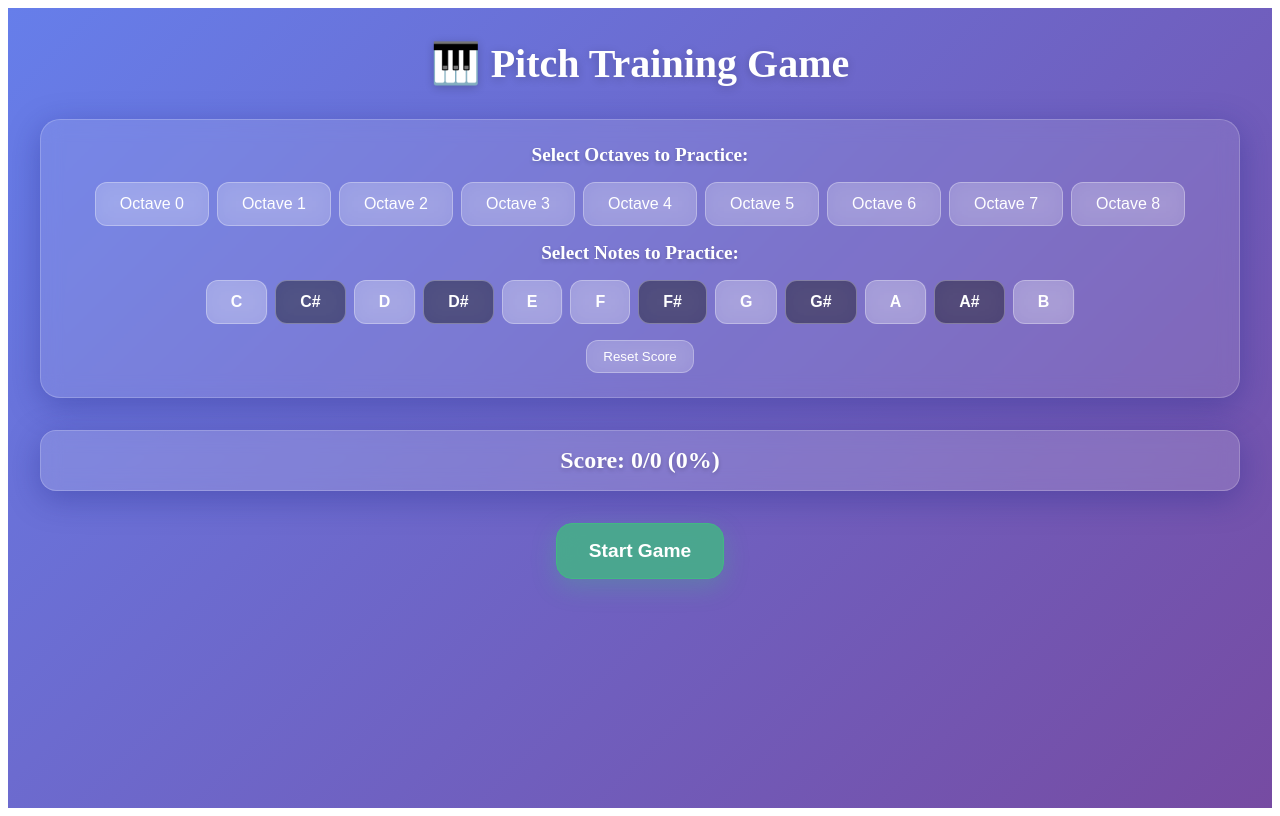
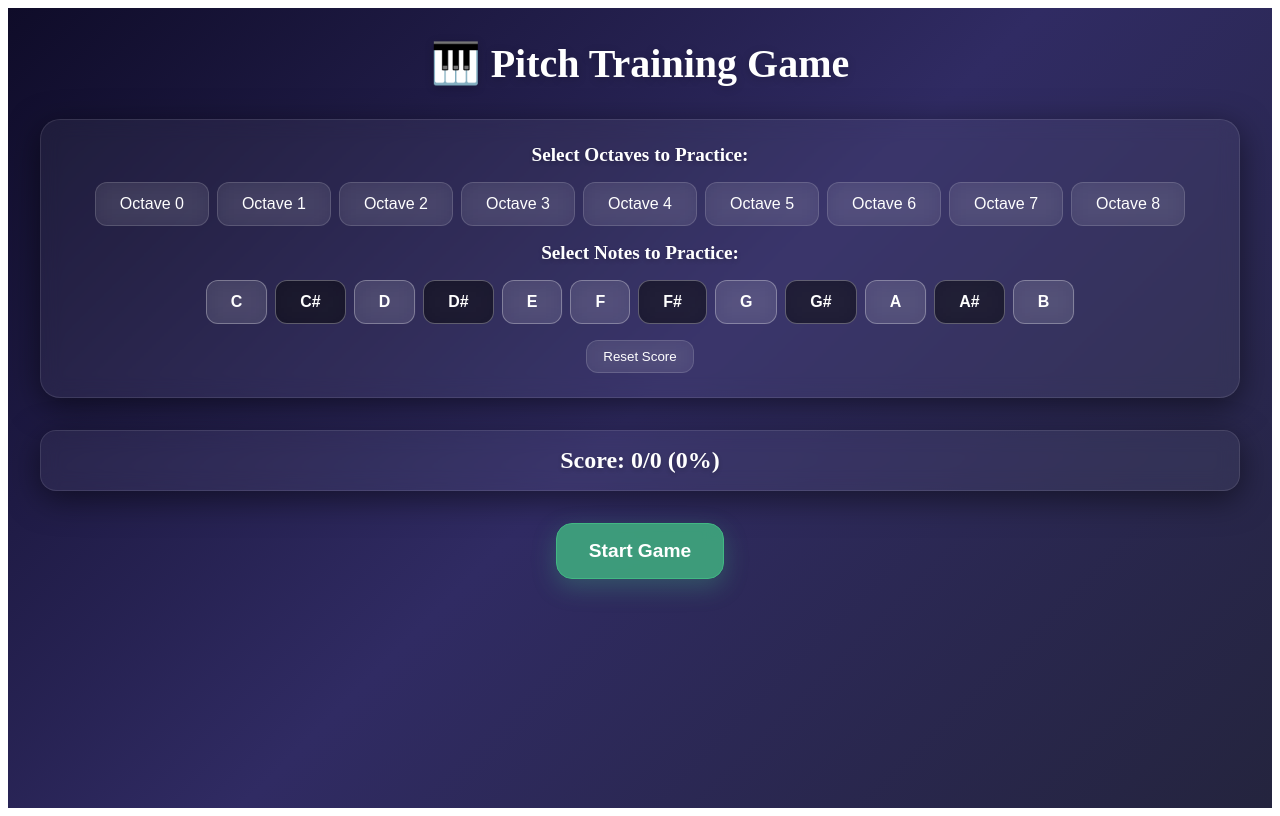
Before and after one commit to FrancqNicolas/pitch-training-v2, a Vue app: page / in a window 1280 px wide. Built offline with nearby package versions, Linux system fonts and the light colour scheme; the HTML template or start-up script is replaced by a standard one.

Commit message:
feat: add little confettis on success :)

```diff
--- a/package.json
+++ b/package.json
@@ -16,6 +16,7 @@
     "format": "prettier --write src/"
   },
   "dependencies": {
+    "canvas-confetti": "^1.9.3",
     "vue": "^3.5.22",
     "vue-router": "^4.5.1"
   },
--- a/src/App.vue
+++ b/src/App.vue
@@ -1,5 +1,6 @@
 <script setup lang="ts">
 import { ref, computed } from 'vue'
+import confetti from 'canvas-confetti'
 import piano from '../assets/notes/notes.js'
 
 const allNotes = Object.keys(piano)
@@ -13,6 +14,44 @@ const selectedNoteNames = ref<string[]>([])
 const playNote = (note: string) => {
   const audio = new Audio(piano[note])
   audio.play()
+}
+
+const triggerConfetti = () => {
+  const count = 200
+  const defaults = {
+    origin: { y: 0.7 }
+  }
+
+  function fire(particleRatio: number, opts: any) {
+    confetti({
+      ...defaults,
+      ...opts,
+      particleCount: Math.floor(count * particleRatio)
+    })
+  }
+
+  fire(0.25, {
+    spread: 26,
+    startVelocity: 55,
+  })
+  fire(0.2, {
+    spread: 60,
+  })
+  fire(0.35, {
+    spread: 100,
+    decay: 0.91,
+    scalar: 0.8
+  })
+  fire(0.1, {
+    spread: 120,
+    startVelocity: 25,
+    decay: 0.92,
+    scalar: 1.2
+  })
+  fire(0.1, {
+    spread: 120,
+    startVelocity: 45,
+  })
 }
 
 const availableOctaves = computed(() => {
@@ -60,6 +99,7 @@ const checkAnswer = (note: string) => {
   if (note === currentNote.value) {
     feedback.value = 'Correct! 🎉'
     score.value.correct++
+    triggerConfetti()
   } else {
     feedback.value = `Wrong! The correct note was ${currentNote.value}`
   }
@@ -187,7 +227,7 @@ const resetScore = () => {
 
 .container {
   min-height: 100vh;
-  background: linear-gradient(135deg, #667eea 0%, #764ba2 100%);
+  background: linear-gradient(135deg, #0f0c29 0%, #302b63 50%, #24243e 100%);
   padding: 2rem;
   text-align: center;
 }
@@ -200,14 +240,14 @@ h1 {
 }
 
 .options-section {
-  background: rgba(255, 255, 255, 0.1);
+  background: rgba(255, 255, 255, 0.05);
   backdrop-filter: blur(10px);
   -webkit-backdrop-filter: blur(10px);
-  border: 1px solid rgba(255, 255, 255, 0.2);
+  border: 1px solid rgba(255, 255, 255, 0.1);
   padding: 1.5rem;
   border-radius: 20px;
   margin-bottom: 2rem;
-  box-shadow: 0 8px 32px 0 rgba(31, 38, 135, 0.37);
+  box-shadow: 0 8px 32px 0 rgba(0, 0, 0, 0.5);
 }
 
 .options-section h3 {
@@ -232,10 +272,10 @@ h1 {
 
 .octave-btn {
   padding: 0.75rem 1.5rem;
-  background: rgba(255, 255, 255, 0.2);
+  background: rgba(255, 255, 255, 0.08);
   backdrop-filter: blur(10px);
   color: white;
-  border: 1px solid rgba(255, 255, 255, 0.3);
+  border: 1px solid rgba(255, 255, 255, 0.15);
   border-radius: 12px;
   cursor: pointer;
   transition: all 0.3s;
@@ -244,9 +284,9 @@ h1 {
 }
 
 .octave-btn:hover {
-  background: rgba(255, 255, 255, 0.3);
+  background: rgba(255, 255, 255, 0.15);
   transform: translateY(-2px);
-  box-shadow: 0 4px 12px rgba(0, 0, 0, 0.2);
+  box-shadow: 0 4px 12px rgba(0, 0, 0, 0.4);
 }
 
 .octave-btn.selected {
@@ -275,12 +315,12 @@ h1 {
 }
 
 .note-btn.white-note {
-  background: rgba(255, 255, 255, 0.25);
+  background: rgba(255, 255, 255, 0.1);
   color: white;
 }
 
 .note-btn.black-note {
-  background: rgba(0, 0, 0, 0.4);
+  background: rgba(0, 0, 0, 0.5);
   color: white;
 }
 
@@ -297,10 +337,10 @@ h1 {
 
 .reset-btn {
   padding: 0.5rem 1rem;
-  background: rgba(255, 255, 255, 0.2);
+  background: rgba(255, 255, 255, 0.08);
   backdrop-filter: blur(10px);
   color: white;
-  border: 1px solid rgba(255, 255, 255, 0.3);
+  border: 1px solid rgba(255, 255, 255, 0.15);
   border-radius: 12px;
   cursor: pointer;
   transition: all 0.3s;
@@ -308,18 +348,18 @@ h1 {
 }
 
 .reset-btn:hover {
-  background: rgba(255, 255, 255, 0.3);
+  background: rgba(255, 255, 255, 0.15);
   transform: translateY(-2px);
 }
 
 .score-board {
   margin-bottom: 2rem;
-  background: rgba(255, 255, 255, 0.15);
+  background: rgba(255, 255, 255, 0.05);
   backdrop-filter: blur(10px);
-  border: 1px solid rgba(255, 255, 255, 0.2);
+  border: 1px solid rgba(255, 255, 255, 0.1);
   padding: 1rem;
   border-radius: 16px;
-  box-shadow: 0 8px 32px 0 rgba(31, 38, 135, 0.37);
+  box-shadow: 0 8px 32px 0 rgba(0, 0, 0, 0.5);
 }
 
 .score {
@@ -387,12 +427,12 @@ h1 {
   flex-direction: column;
   align-items: center;
   gap: 0.5rem;
-  background: rgba(255, 255, 255, 0.1);
+  background: rgba(255, 255, 255, 0.05);
   backdrop-filter: blur(10px);
-  border: 1px solid rgba(255, 255, 255, 0.2);
+  border: 1px solid rgba(255, 255, 255, 0.1);
   padding: 1.5rem;
   border-radius: 20px;
-  box-shadow: 0 8px 32px 0 rgba(31, 38, 135, 0.37);
+  box-shadow: 0 8px 32px 0 rgba(0, 0, 0, 0.5);
 }
 
 .octave-label {
@@ -411,7 +451,7 @@ h1 {
 
 .piano-key {
   padding: 1rem;
-  border: 2px solid rgba(255, 255, 255, 0.3);
+  border: 2px solid rgba(255, 255, 255, 0.2);
   cursor: pointer;
   font-size: 0.9rem;
   font-weight: bold;
@@ -422,12 +462,12 @@ h1 {
 }
 
 .white-key {
-  background: rgba(255, 255, 255, 0.9);
-  color: #333;
+  background: rgba(255, 255, 255, 0.15);
+  color: white;
 }
 
 .black-key {
-  background: rgba(0, 0, 0, 0.7);
+  background: rgba(0, 0, 0, 0.6);
   color: white;
 }
 
```
Also changed, not shown: 1 other file (tests, documents, lock files or other folders).
